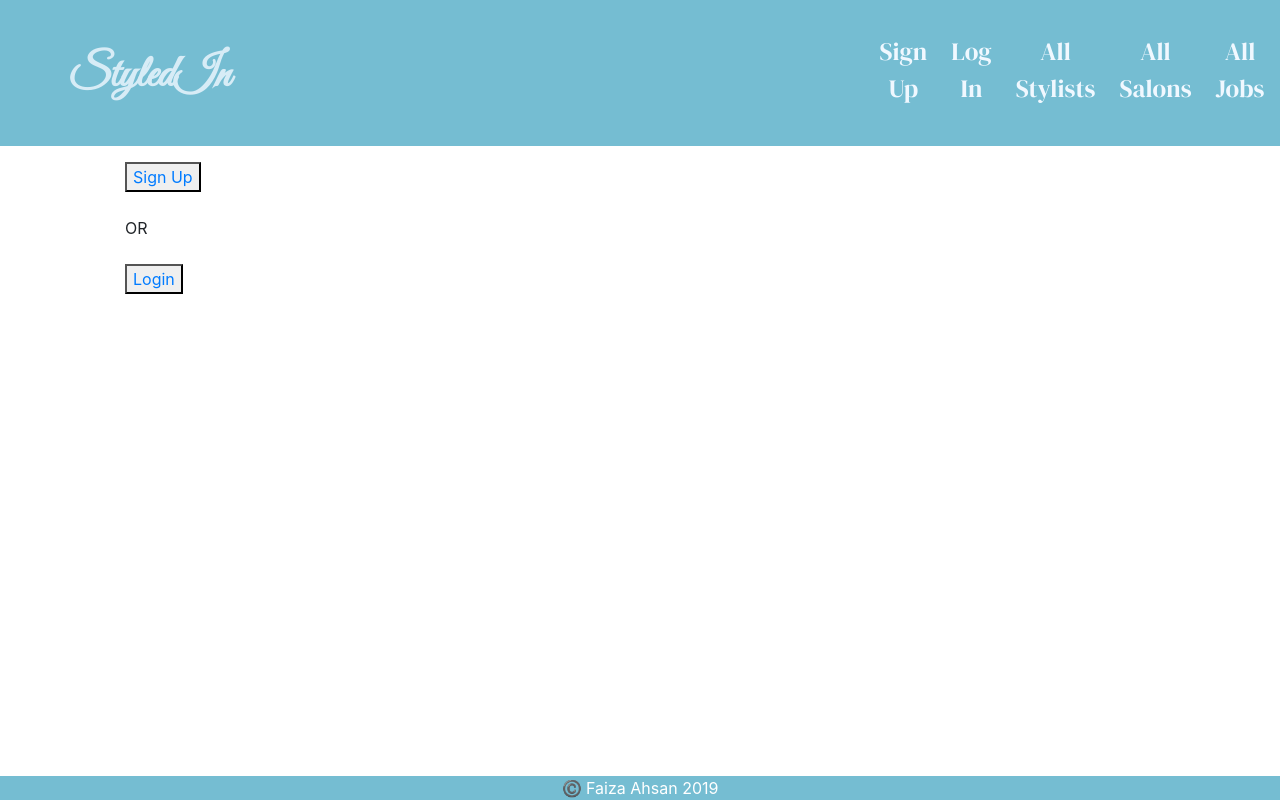
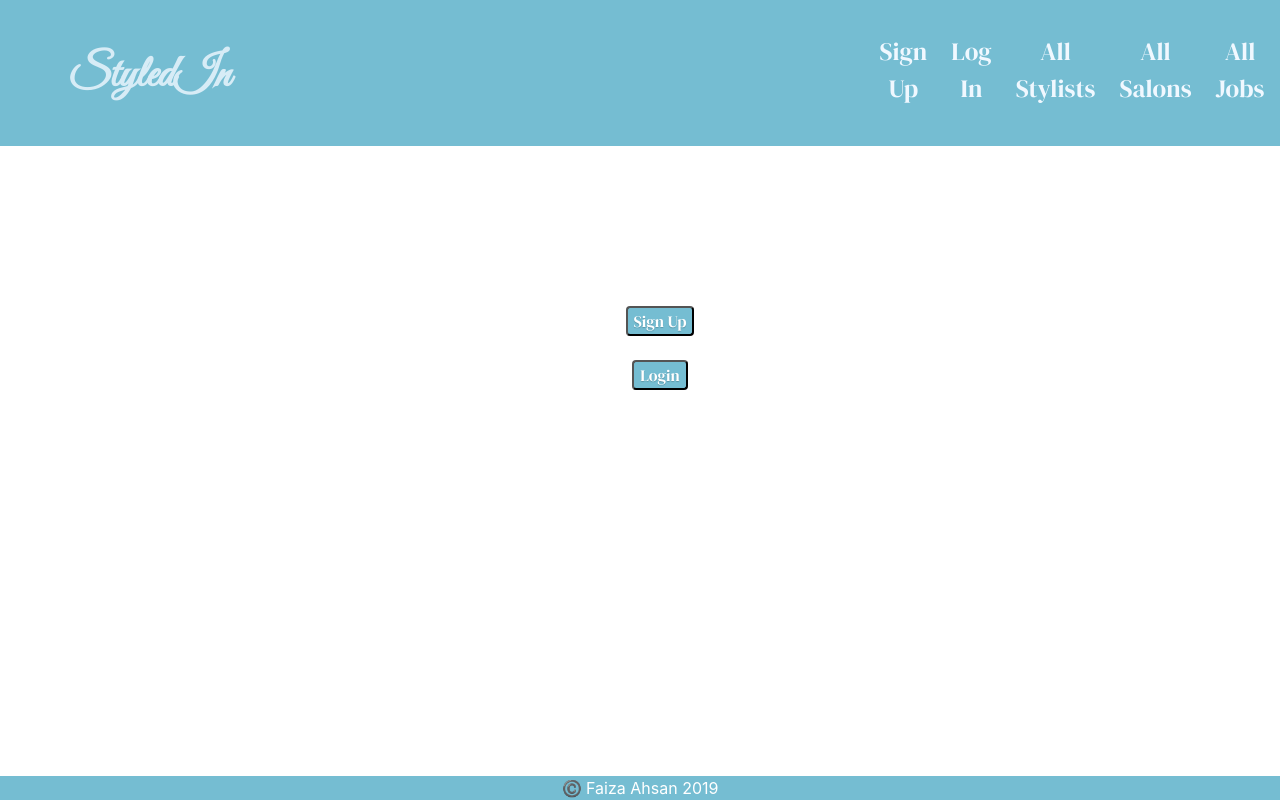
Before and after one commit to Faiza1987/StyledIn-FrontEnd, a React (Create React App) app: page /query in a window 1280 px wide. Built offline with nearby package versions, Linux system fonts and the light colour scheme.

Commit message:
Styled Query page

```diff
--- a/src/App.css
+++ b/src/App.css
@@ -4,6 +4,7 @@
 font-family: 'Tangerine', cursive;
 font-family: 'Bad Script', cursive;
 font-family: 'DM Serif Display', serif;*/
+
 
 @keyframes fadeIn {
   0% {opacity: 0;}
--- a/src/QueryPage.css
+++ b/src/QueryPage.css
@@ -1,4 +1,22 @@
-button {
-	background: green;
-	border-radius: 5px;
+@import url('https://fonts.googleapis.com/css?family=Bad+Script|DM+Serif+Display|Great+Vibes|Tangerine&display=swap');
+
+/* .signup-query {
+	text-align: center;
+	padding-top: 8em;
+	font-family: 'DM Serif Display', serif;
 }
+
+.signup-query li a {
+	color: white;
+}
+
+.signup-link {
+	padding-top: 1em;
+	font-size: 35px;
+	border-radius: 4px;
+	text-shadow: 0 1px 1px rgba(0, 0, 0, 0.2);
+} */
+
+.link {
+	font-size: 35px;
+}
--- a/src/QueryPage.js
+++ b/src/QueryPage.js
@@ -3,18 +3,16 @@
 
 const Query = () => {
 	return (
-    <div className="container">
-      <ul id="query-buttons">
-        <li>
-          <button className="signup-link">
+    <div className="signup-query">
+      <ul>
+        <li className="link">
+          <button className="link-button">
             <Link to="/signup-query"> Sign Up </Link>
           </button>
         </li>
         <br />
-        <li> OR </li>
-        <br />
         <li>
-          <button className="login-link">
+          <button className="link-button">
             <Link to="/login-query"> Login </Link>
           </button>
         </li>
```
Also changed, not shown: src/App.js (+9 -3 lines).
